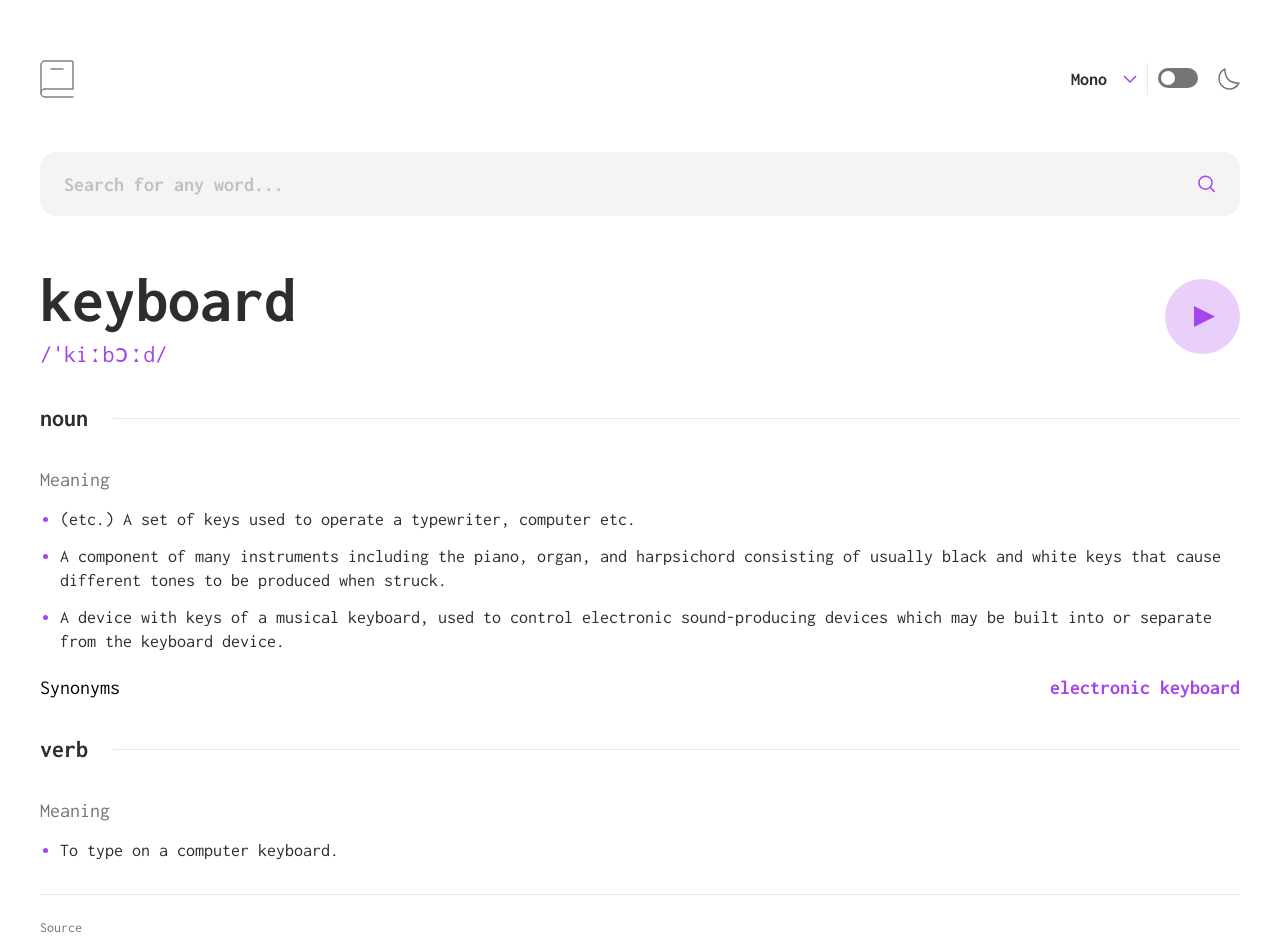
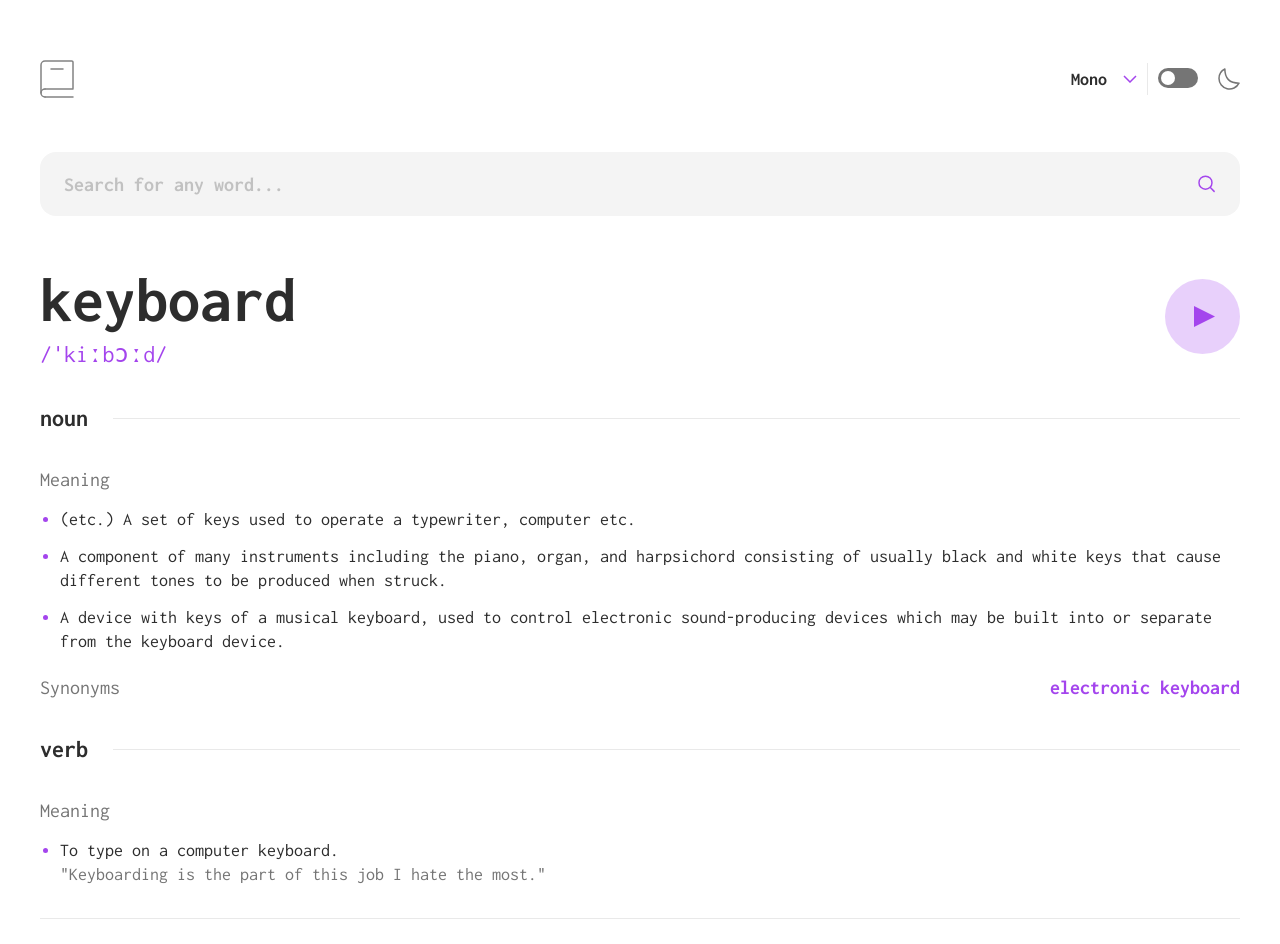
Before and after one commit to lorenzoaniel/dictionary-web-app, a Next.js app: page / in a window 1280 px wide. Shown: the top 944 px of the page. Built offline with nearby package versions, Linux system fonts and the light colour scheme.

Commit message:
MeaningDisplay: verb example

```diff
--- a/src/components/display/MeaningDisplay.tsx
+++ b/src/components/display/MeaningDisplay.tsx
@@ -22,7 +22,10 @@ const MeaningDisplay: React.FC<Props> = ({
 
 	const createPoints = (definitions: any): ReactNode => {
 		return definitions.map(
-			(curr: { definition?: string; synonyms?: string[]; antonyms?: string[] }, index: number) => (
+			(
+				curr: { definition?: string; synonyms?: string[]; antonyms?: string[]; example?: string },
+				index: number
+			) => (
 				<li
 					key={index + (curr.definition ?? "")}
 					className={clsx("text-secondary-100", {
@@ -39,10 +42,29 @@ const MeaningDisplay: React.FC<Props> = ({
 								"font-sans text-body-m-mobile-sans md:text-body-m-sans": currentFont === "sans",
 								"font-serif text-body-m-mobile-serif md:text-body-m-serif": currentFont === "serif",
 							},
-							"dark:text-primary-100"
+							"dark:text-primary-100",
+							{ "flex flex-col": classname === "verb" }
 						)}
 					>
 						{curr.definition}
+						{classname === "verb" ? (
+							<span
+								className={clsx(
+									"text-primary-400",
+									{
+										"font-mono text-body-m-mobile-mono md:text-body-m-mono": currentFont === "mono",
+										"font-sans text-body-m-mobile-sans md:text-body-m-sans": currentFont === "sans",
+										"font-serif text-body-m-mobile-serif md:text-body-m-serif":
+											currentFont === "serif",
+									},
+									"dark:text-primary-400"
+								)}
+							>
+								{'"' + curr.example + '"'}
+							</span>
+						) : (
+							<></>
+						)}
 					</span>
 				</li>
 			)
@@ -85,12 +107,18 @@ const MeaningDisplay: React.FC<Props> = ({
 			{synonyms.length > 0 && (
 				<div className={clsx("flex justify-between mt-[2.4rem]")}>
 					<h4
-						className={clsx({
-							"font-mono text-heading-s-mobile-mono md:text-heading-s-mono": currentFont === "mono",
-							"font-sans text-heading-s-mobile-sans md:text-heading-s-sans": currentFont === "sans",
-							"font-serif text-heading-s-mobile-serif md:text-heading-s-serif":
-								currentFont === "serif",
-						})}
+						className={clsx(
+							"text-primary-400",
+							{
+								"font-mono text-heading-s-mobile-mono md:text-heading-s-mono":
+									currentFont === "mono",
+								"font-sans text-heading-s-mobile-sans md:text-heading-s-sans":
+									currentFont === "sans",
+								"font-serif text-heading-s-mobile-serif md:text-heading-s-serif":
+									currentFont === "serif",
+							},
+							"dark:text-primary-400"
+						)}
 					>
 						Synonyms
 					</h4>
```
